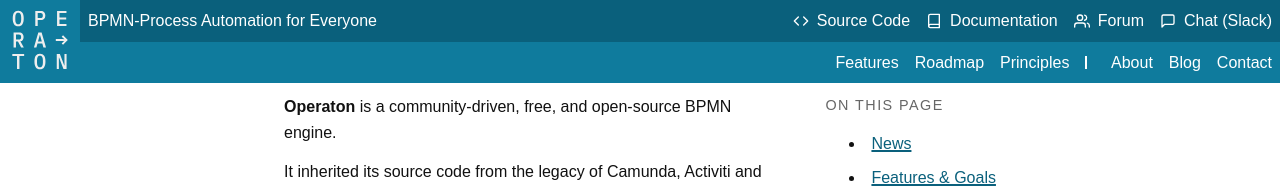
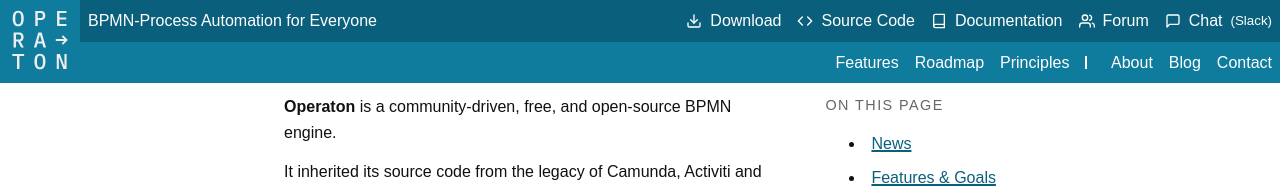
Before and after one commit to operaton/operaton.org, a Jekyll site: the page built from index.html, in a window 1280 px wide. Shown: the top 189 px of the page. Built offline with Jekyll 4.4.1, drawn with Linux system fonts in a browser that asks for light colours.

Commit message:
downloads page in header

```diff
--- a/_includes/header.html
+++ b/_includes/header.html
@@ -12,6 +12,11 @@
         <nav>
           <menu id="secondary" aria-label="Resources">
             <li>
+              <a href="{{ "/download" | relative_url }}" target="_blank">
+                <img src="{{ "/assets/img/icons/download.svg" | relative_url }}" alt=""/>
+                Download
+              </a>
+            </li><li>
               <a href="https://github.com/operaton" target="_blank">
                 <img src="{{ "/assets/img/icons/code.svg" | relative_url }}" alt=""/>
                 Source Code
@@ -32,7 +37,7 @@
             <li>
               <a href="/chat">
                 <img src="{{ "/assets/img/icons/message-square.svg" | relative_url }}" alt=""/>
-                  Chat (Slack)
+                Chat <small>(Slack)</small>
               </a>
             </li>
           </menu>
```
Also changed, not shown: assets/img/icons/download.svg (added). Lines whose indentation alone changed are shown as unchanged.
